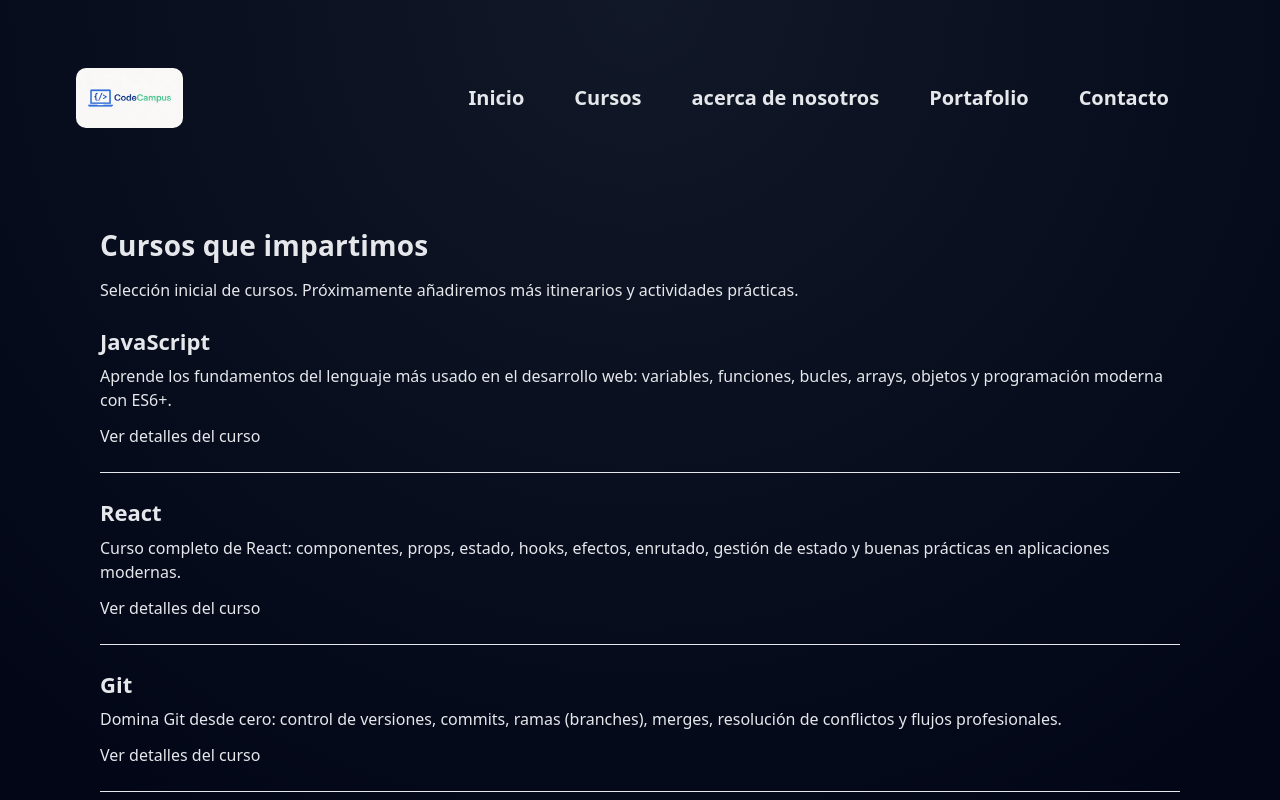
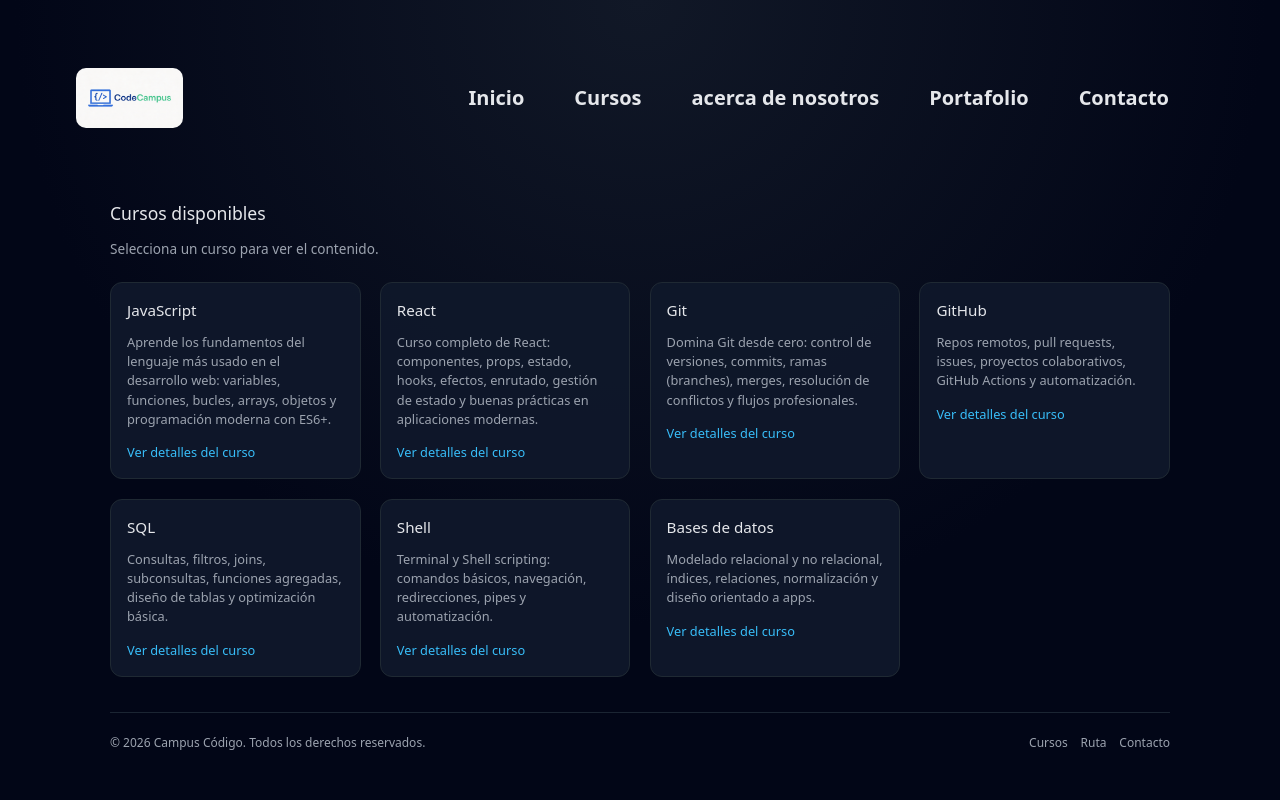
Before and after one commit to jmmroca/curso_javascript_2024, a React (Vite) app in the folder curso-javascript/: page /curso_javascript_2024/cursos in a window 1280 px wide. Shown: the top 800 px of the page. Built offline with nearby package versions, Linux system fonts and the light colour scheme.

Commit message:
updated styles

```diff
--- a/curso-javascript/src/App.jsx
+++ b/curso-javascript/src/App.jsx
@@ -8,7 +8,6 @@ import '../src/css/app.css';
 import '../src/css/home.css';
 
 import DetallesCursoJavascript from "./components/DetallesCursoJavascript";
-import Variables001 from "./pages/cursoJavascript/Variables001";
 
 function App() {
   return (
@@ -19,8 +18,6 @@ function App() {
       <Route path="/detalle-curso/javascript" element={<DetallesCursoJavascript />} />
       <Route path="/curso/javascript" element={<CursoJavascript />} />
 
-      <Route path="/variables" element={<Variables001 />} />
-
       <Route path="*" element={<Home />} />
     </Routes>
 
--- a/curso-javascript/src/pages/CursoJavascript.jsx
+++ b/curso-javascript/src/pages/CursoJavascript.jsx
@@ -3,12 +3,16 @@ import BarraSuperior from "../components/BarraSuperior";
 import MainContainer from "../components/MainContainer";
 import { useState } from "react";
 import PageShell from "../components/PageShell";
+import Footer from "../components/Footer";
 function CursoJavascript() {
   const [paginaActual, setPaginaActual] = useState(1);
   const [mostrarContainer, setMostrarContainer] = useState(true);
   return (
     <PageShell>
       <div className="page">
+        <section>
+          <h2 className="section-title">Curso de JavaScript</h2>
+          <p className="section-sub">Avanza por las lecciones usando el panel superior.</p>
           <BarraSuperior
             paginaActual={paginaActual}
             setPaginaActual={setPaginaActual}
@@ -18,6 +22,8 @@ function CursoJavascript() {
           ) : (
             <p>parrafo</p>
           )}
+        </section>
+        <Footer />
       </div>
     </PageShell>
   );
--- a/curso-javascript/src/pages/Cursos.jsx
+++ b/curso-javascript/src/pages/Cursos.jsx
@@ -1,6 +1,7 @@
 // src/pages/Cursos.jsx
 import { useMemo } from "react";
 import PageShell from "../components/PageShell";
+import Footer from "../components/Footer";
 import { Link } from "react-router-dom";
 
 /** Slug seguro para URLs a partir del nombre del curso */
@@ -57,51 +58,32 @@ export default function Cursos() {
 
   return (
     <PageShell>
-      <div
-        className="
-        min-h-screen text-textc antialiased
-        bg-[radial-gradient(1200px_700px_at_15%_0%,theme(colors.bg.backdrop)_0%,theme(colors.bg.DEFAULT)_60%)]
-      "
-      >
-        {/* Contenido */}
-        <main className="px-5 py-8 md:px-6 md:py-12">
-          <div className="max-w-content mx-auto">
-            <h1 className="font-bold tracking-[0.2px] text-[28px] md:text-h1 mb-4">
-              Cursos que impartimos
-            </h1>
-            <p className="text-textc-muted font-medium -mt-1 mb-6">
-              Selección inicial de cursos. Próximamente añadiremos más
-              itinerarios y actividades prácticas.
+      <div className="page">
+        <section>
+          <h2 className="section-title">Cursos disponibles</h2>
+          <p className="section-sub">
+            Selecciona un curso para ver el contenido.
           </p>
-
-            <div className="divide-y divide-divider">
+          <div className="courses-grid">
             {cursos.map((curso) => {
               const slug = toSlug(curso.nombre);
               return (
-                  <section key={slug} className="py-6 first:pt-0">
-                    <h2 className="font-bold text-[22px] md:text-h2 leading-snug mb-2">
-                      {curso.nombre}
-                    </h2>
-                    <p className="mb-3">{curso.descripcion}</p>
-                    <p>
+                <article key={slug} className="course-card">
+                  <h3 className="course-title">{curso.nombre}</h3>
+                  <p className="course-desc">{curso.descripcion}</p>
                   <Link
                     to={`/detalle-curso/${slug}`}
-                        className="text-accent hover:text-accent-hover underline-offset-4 hover:underline"
+                    className="course-link"
                     aria-label={`Ver detalles del curso ${curso.nombre}`}
                   >
                     Ver detalles del curso
                   </Link>
-                    </p>
-                  </section>
+                </article>
               );
             })}
           </div>
-
-            <p className="text-textc-muted mt-6">
-              ¿Buscas otro contenido? Contáctanos para próximas convocatorias.
-            </p>
-          </div>
-        </main>
+        </section>
+        <Footer />
       </div>
     </PageShell>
   );
```
Lines whose indentation alone changed are shown as unchanged.
